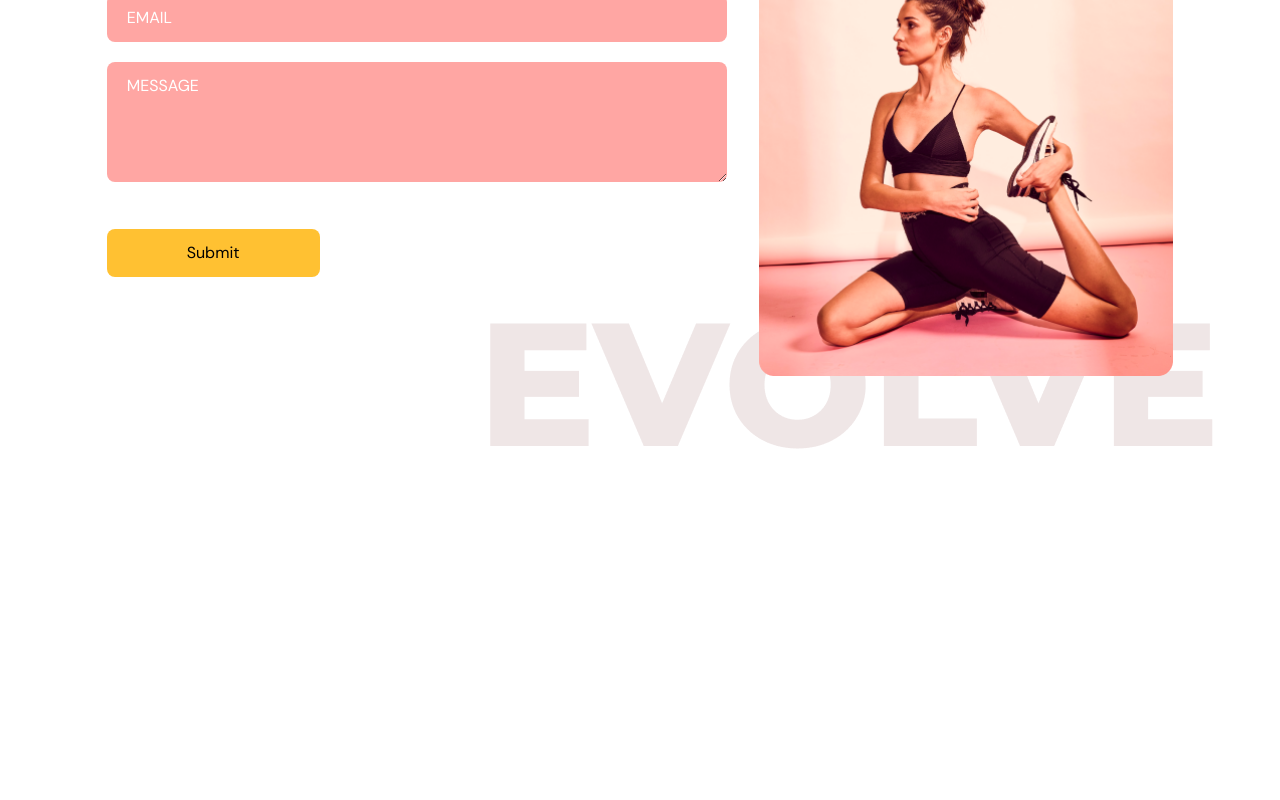
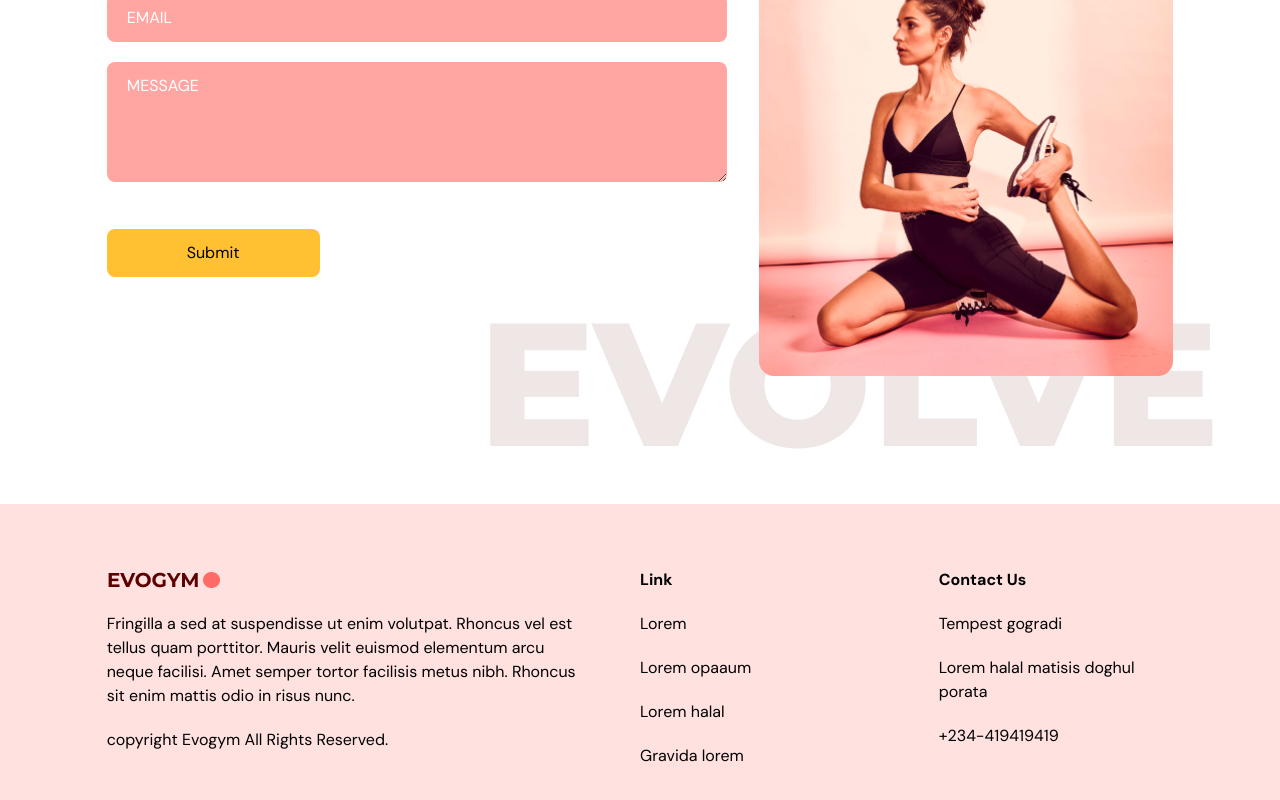
Before and after one commit to chidubemthedev/gym-with-typescript, a React (Vite) app: page / in a window 1280 px wide. Shown: the part 3328-4128 px from the top of the page. Before the commit the page ends 3832 px from the top, so only its background shows below. Built offline with nearby package versions, Linux system fonts and the light colour scheme.

Commit message:
added footer

```diff
--- a/src/App.tsx
+++ b/src/App.tsx
@@ -5,6 +5,7 @@ import Home from "@/scenes/home";
 import Benefits from "@/scenes/benefits";
 import OurClasses from "@/scenes/ourClasses";
 import ContactUs from "@/scenes/contactUs";
+import Footer from "@/scenes/footer";
 
 function App() {
   const [selectedPage, setSelectedPage] = useState<SelectedPage>(
@@ -38,6 +39,7 @@ function App() {
       <Benefits setSelectedPage={setSelectedPage} />
       <OurClasses setSelectedPage={setSelectedPage} />
       <ContactUs setSelectedPage={setSelectedPage} />
+      <Footer />
     </div>
   );
 }
--- /dev/null
+++ b/src/scenes/footer/index.tsx
@@ -0,0 +1,38 @@
+import React from "react";
+import Logo from "@/assets/Logo.png";
+
+type Props = {};
+
+const Footer = (props: Props) => {
+  return (
+    <footer className="bg-primary-100 py-16">
+      <div className="justify-content mx-auto w-5/6 gap-16 md:flex">
+        <div className="mt-16 basis-1/2 md:mt-0">
+          <img src={Logo} alt="logo" />
+          <p className="my-5">
+            Fringilla a sed at suspendisse ut enim volutpat. Rhoncus vel est
+            tellus quam porttitor. Mauris velit euismod elementum arcu neque
+            facilisi. Amet semper tortor facilisis metus nibh. Rhoncus sit enim
+            mattis odio in risus nunc.
+          </p>
+          <p>copyright Evogym All Rights Reserved.</p>
+        </div>
+        <div className="mt-16 basis-1/4 md:mt-0">
+          <h4 className="font-bold">Link</h4>
+          <p className="my-5">Lorem</p>
+          <p className="my-5">Lorem opaaum</p>
+          <p className="my-5">Lorem halal</p>
+          <p className="my-5">Gravida lorem</p>
+        </div>
+        <div className="mt-16 basis-1/4 md:mt-0">
+          <h4 className="font-bold">Contact Us</h4>
+          <p className="my-5">Tempest gogradi</p>
+          <p className="my-5">Lorem halal matisis doghul porata</p>
+          <p>+234-419419419</p>
+        </div>
+      </div>
+    </footer>
+  );
+};
+
+export default Footer;
```
